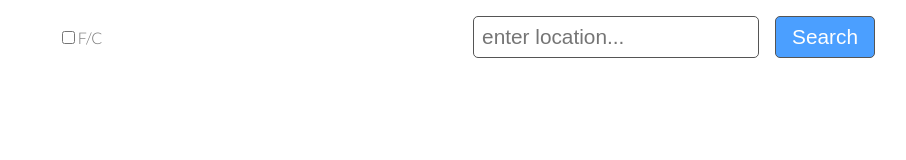
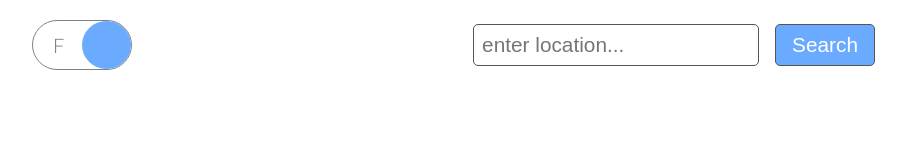
Before and after one commit to meuzishun/weather-app, a website built with webpack: page dist/index.html in a window 1280 px wide. Shown: the whole page, without its empty margins (357-1263 px from the left). Built offline with nearby package versions, Linux system fonts and the light colour scheme; no server answers.

Commit message:
switch looking pretty

```diff
--- a/src/js/UI.js
+++ b/src/js/UI.js
@@ -433,12 +433,17 @@ const renderLocationForm = function () {
 
 (function () {
   const tempSwitch = document.querySelector('#temp');
+  const switchCover = document.querySelector('.cover');
   tempSwitch.addEventListener('change', () => {
     if (tempSwitch.checked) {
       utilities.switchTempSystem('celsius');
+      switchCover.classList.remove('fahrenheit');
+      switchCover.classList.add('celsius');
     }
     if (!tempSwitch.checked) {
       utilities.switchTempSystem('fahrenheit');
+      switchCover.classList.remove('celsius');
+      switchCover.classList.add('fahrenheit');
     }
   });
 })();
--- a/src/sass/styles.scss
+++ b/src/sass/styles.scss
@@ -1,4 +1,5 @@
 @import url('https://fonts.googleapis.com/css2?family=Lato:wght@300&display=swap');
+$light-blue: rgb(106, 171, 255);
 
 * {
   margin: 0;
@@ -138,6 +139,50 @@ html {
 //     text-transform: capitalize;
 //   }
 // }
+
+.temp-switch {
+  position: relative;
+  border: 1px solid grey;
+  width: 100px;
+  padding: 0.25rem;
+  margin: 0.25rem;
+  border-radius: 1000px;
+  user-select: none;
+
+  input[type='checkbox'] {
+    display: none;
+  }
+
+  label {
+    display: flex;
+    justify-content: space-between;
+
+    p {
+      padding: 0.5rem;
+      margin: 0 0.5rem;
+      font-size: 1.25rem;
+    }
+  }
+
+  .cover {
+    position: absolute;
+    width: 50%;
+    height: 100%;
+    top: 0;
+    background-color: $light-blue;
+    border-radius: 50%;
+    transition: all 300ms;
+
+    &.fahrenheit {
+      right: 0;
+    }
+
+    &.celsius {
+      left: 0;
+    }
+  }
+}
+
 .location-form {
   display: flex;
   gap: 1rem;
@@ -150,10 +195,11 @@ html {
     border: 1px solid #555;
     border-radius: 5px;
   }
+
   .location-button {
     text-transform: capitalize;
-    background-color: rgba(0, 119, 255, 0.705);
-    color: #fefefe;
+    background-color: $light-blue;
+    color: #fff;
     padding: 0.5rem 1rem;
   }
 }
```
Also changed, not shown: dist/index.html, src/css/styles.min.css, 1 other file.
